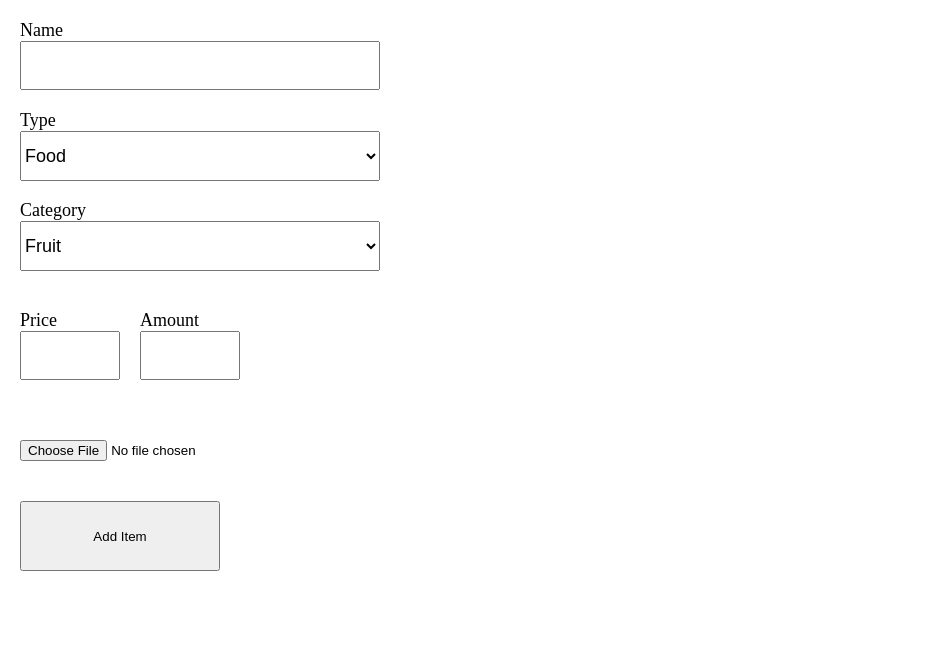
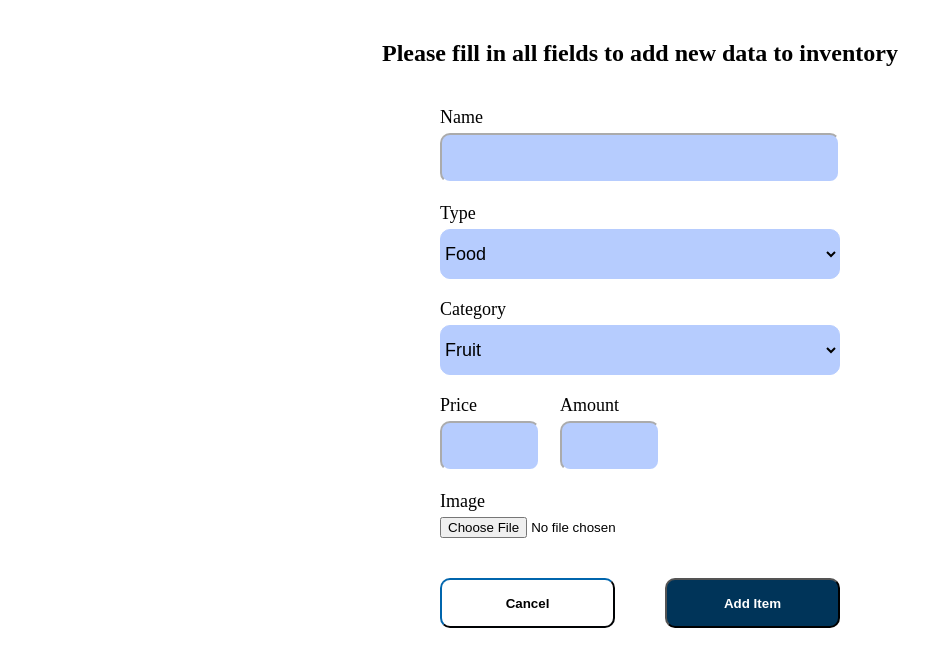
Before and after one commit to SajmonNowak/inventory, a React (Create React App) app in the folder client/: page /add in a window 1280 px wide. Shown: the top 666 px of the page, without its empty margins (0-940 px from the left). Built offline with nearby package versions, Linux system fonts and the light colour scheme.

Commit message:
restyled add Page and Buttons

```diff
--- a/client/src/components/AddPage.js
+++ b/client/src/components/AddPage.js
@@ -7,10 +7,13 @@ import {
   NumberInputContainer,
   Message,
   MessageContainer,
+  Heading,
+  ButtonContainer
 } from "./styles/AddPage.styled";
 import { Button } from "./styles/Button.styled";
 import TextInput from "./TextInput";
 import { useHistory } from "react-router-dom";
+import FileInput from "./FileInput";
 
 const AddPage = () => {
   const [name, setName] = useState();
@@ -57,10 +60,6 @@ const AddPage = () => {
     }
   };
 
-  const changePic = (e) => {
-    setPicture(e.target.files[0]);
-  };
-
   const printMessages = () => {
     const messageArray = message[0].map((m, index) => (
       <Message key={index}>{m}</Message>
@@ -68,8 +67,13 @@ const AddPage = () => {
     return messageArray;
   };
 
+  const handleCancel = () =>{
+    history.push("/");
+  }
+
   return (
     <AddPageContainer>
+      <Heading>Please fill in all fields to add new data to inventory</Heading>
       <Form>
         <TextInput inputName="Name" setParentState={setName} />
 
@@ -93,11 +97,14 @@ const AddPage = () => {
           <div className="extraMargin"></div>
           <TextInput inputName="Amount" min="1" setParentState={setAmount} />
         </NumberInputContainer>
-        <input type="file" name="itemImage" onChange={changePic} />
+        <FileInput setPicture={setPicture} label="Image" />
         {message && <MessageContainer>{printMessages()}</MessageContainer>}
-        <Button type="submit" onClick={addToDB}>
-          Add Item
-        </Button>
+        <ButtonContainer>
+          <Button onClick={handleCancel}> Cancel</Button>
+          <Button type="submit" onClick={addToDB} primary >
+            Add Item
+          </Button>
+        </ButtonContainer>
       </Form>
     </AddPageContainer>
   );
--- /dev/null
+++ b/client/src/components/FileInput.js
@@ -0,0 +1,18 @@
+import React from "react";
+import { Input, FileInputContainer } from "./styles/FileInput.styled";
+import { Label } from "./styles/Input.styled";
+
+const FileInput = ({ setPicture, label }) => {
+  const changePic = (e) => {
+    setPicture(e.target.files[0]);
+  };
+
+  return (
+    <FileInputContainer>
+      <Label>{label}</Label>
+      <Input type="file" name="itemImage" onChange={changePic} />
+    </FileInputContainer>
+  );
+};
+
+export default FileInput;
--- a/client/src/components/Home.js
+++ b/client/src/components/Home.js
@@ -64,7 +64,7 @@ const Home = () => {
         })}
       </InventoryTable>
       <Link to="/add">
-        <Button>Add Items</Button>
+        <Button primary>Add Items</Button>
       </Link>
     </MainPage>
   );
--- a/client/src/components/styles/AddPage.styled.js
+++ b/client/src/components/styles/AddPage.styled.js
@@ -3,13 +3,18 @@ import styled from "styled-components";
 export const AddPageContainer = styled.div`
   max-width: 1440px;
   margin: auto;
+  display: flex;
+  flex-direction: column;
+  align-items: center;
 `;
 
 export const Form = styled.form`
+  position: relative;
   width: 400px;
 
-  & > * {
-    margin: 20px;
+  .submitButton {
+    position: absolute;
+    right: 0px;
   }
 `;
 
@@ -31,3 +36,15 @@ export const MessageContainer = styled.div`
   display: flex;
   flex-direction: column;
 `;
+
+export const Heading = styled.h2`
+  padding: 20px;
+  margin-top: 20px;
+`;
+
+export const ButtonContainer = styled.div`
+margin-top: 40px;
+display: flex;
+justify-content: space-between;
+
+`;
--- a/client/src/components/styles/Button.styled.js
+++ b/client/src/components/styles/Button.styled.js
@@ -1,6 +1,17 @@
-import styled from 'styled-components';
+import styled from "styled-components";
 
 export const Button = styled.button`
-  width: 200px;
-  height: 70px;
+  width: 175px;
+  height: 50px;
+  background-color: ${({primary}) => primary ? "#003459" : "transparent"};
+  border-color: ${({primary}) => primary ? "none" : "#003459"};
+  color: ${({primary}) => primary ? "white" : "black"};
+  border-radius: 10px;
+  font-weight: bold;
+
+  &:hover{
+    border-color: ${({primary}) => primary ? "none" : "#007ea7"};
+    background-color: ${({primary}) => primary ? "#007ea7" : "none"};
+
+  }
 `;
--- /dev/null
+++ b/client/src/components/styles/FileInput.styled.js
@@ -0,0 +1,9 @@
+import styled from "styled-components";
+
+export const FileInputContainer = styled.div`
+  display: flex;
+  flex-direction: column;
+  margin: 20px 0px 40px 0px;
+`;
+
+export const Input = styled.input``;
--- a/client/src/components/styles/Input.styled.js
+++ b/client/src/components/styles/Input.styled.js
@@ -1,18 +1,22 @@
-import styled from 'styled-components';
+import styled from "styled-components";
 
 export const InputContainer = styled.div`
   display: flex;
   flex-direction: column;
-  margin: 20px 0px;
-  height: 70px;
-
+  margin-top: 20px;
 `;
 
 export const Input = styled.input`
-  width: ${({type}) => type === "number" ? "100px" : "100%"};
+  width: ${({ type }) => (type === "number" ? "100px" : "100%")};
   height: 50px;
+  background-color: #b6ccfe;
+  border-color: white;
+  border-radius: 10px;
+  outline: none;
 `;
 
 export const Label = styled.label`
+  display: inline-block;
   font-size: 18px;
+  margin-bottom: 5px;
 `;
--- a/client/src/components/styles/Select.styled.js
+++ b/client/src/components/styles/Select.styled.js
@@ -1,16 +1,17 @@
-import styled from 'styled-components';
+import styled from "styled-components";
 
 export const SelectContainer = styled.div`
-  height: 70px;
-  margin: 20px 0px;
+  margin-top: 20px;
 `;
 
 export const Select = styled.select`
   width: 100%;
   height: 50px;
   font-size: 18px;
+  border-color: #b6ccfe;
+  background-color: #b6ccfe;
+  border-radius: 10px;
+  outline: none;
 `;
 
-export const Option = styled.option`
-
-`;
+export const Option = styled.option``;
```
Also changed, not shown: client/src/components/SelectInput.js (+14 -13 lines).
